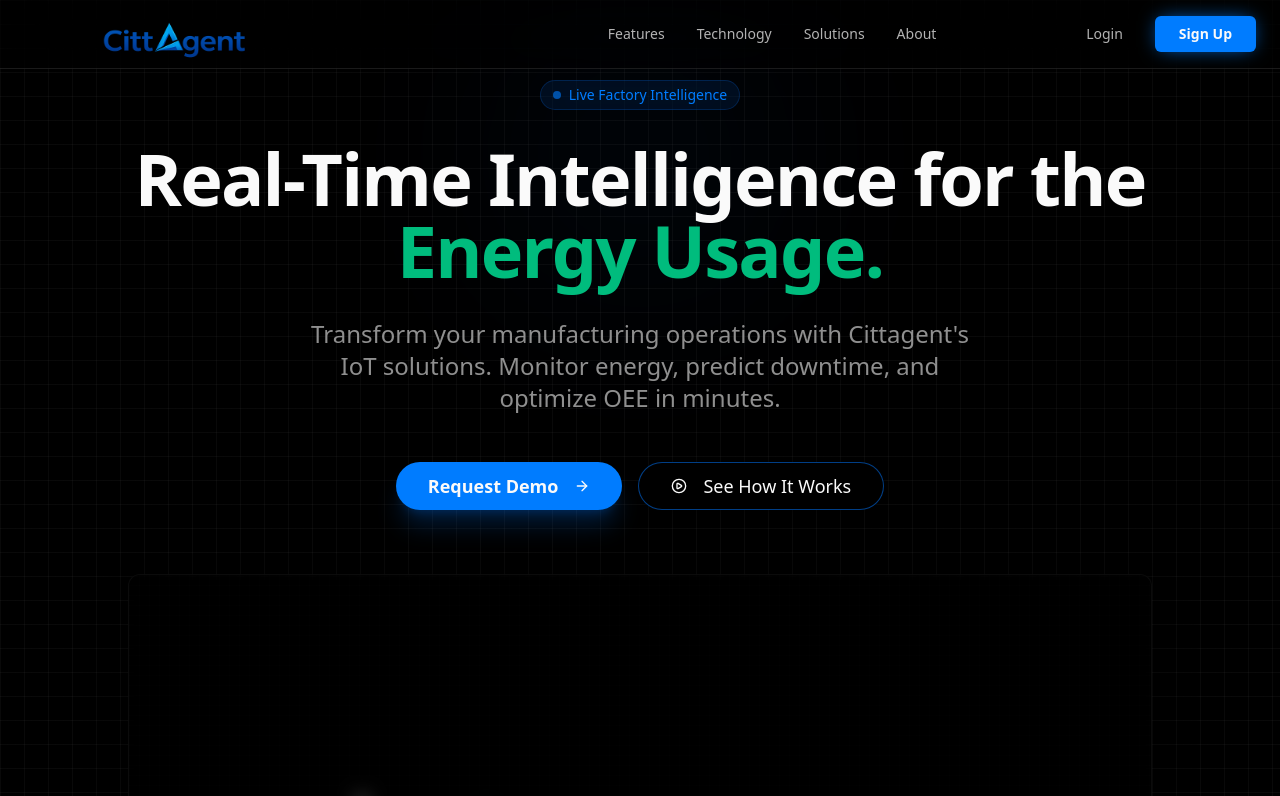
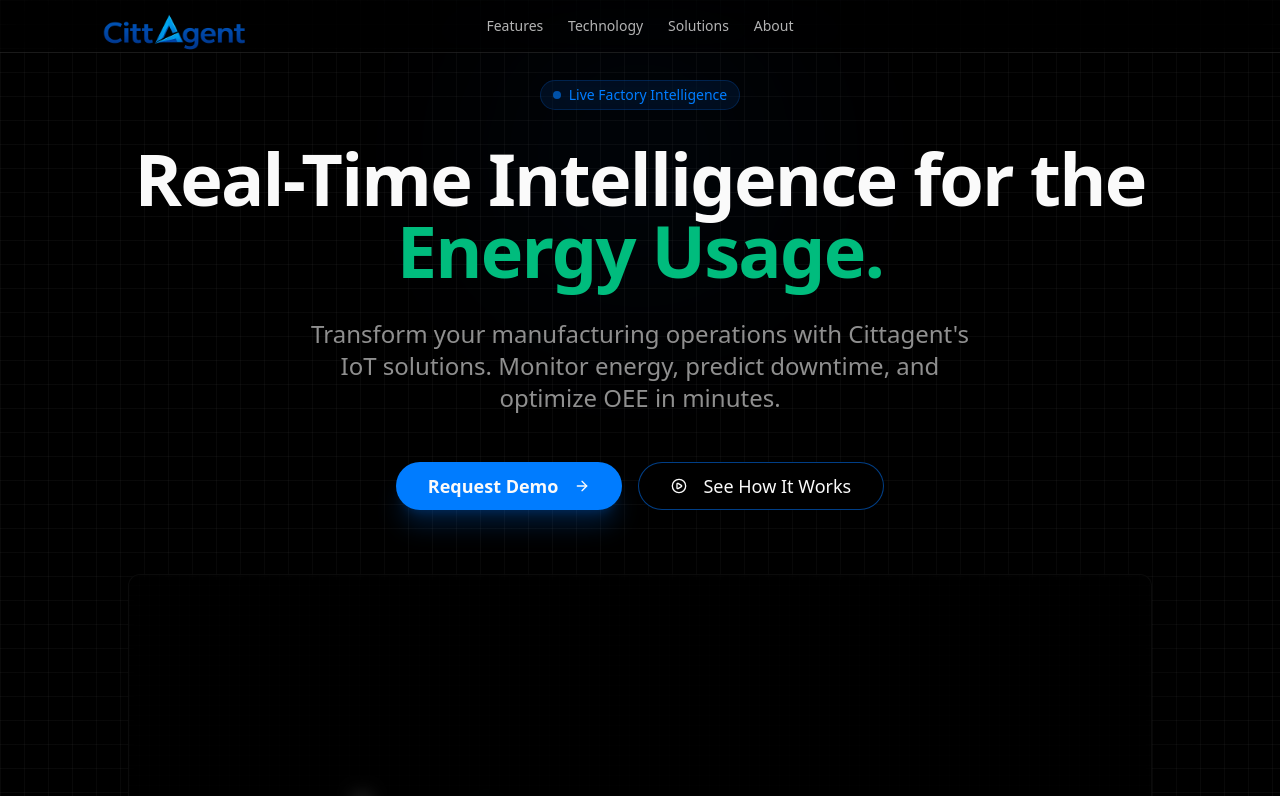
Before and after one commit to rohanrao-cittagent/cittagent_u-main-main, a Next.js app: page / in a window 1280 px wide. Shown: the top 796 px of the page. Built offline with nearby package versions, Linux system fonts and the light colour scheme.

Commit message:
feat: add new `Navbar` component with logo and navigation links

```diff
--- a/components/navbar.tsx
+++ b/components/navbar.tsx
@@ -2,14 +2,15 @@
 
 import Link from "next/link";
 import Image from "next/image";
-import { Button } from "@/components/ui/button";
+import { motion } from "framer-motion";
+
 
 export function Navbar() {
     return (
         <nav className="fixed top-0 left-0 right-0 z-50 flex items-center justify-between px-4 md:px-6 py-4 bg-black/40 backdrop-blur-xl border-b border-white/10 transition-all duration-300">
             <div className="relative flex items-center">
                 {/* Placeholder to reserve horizontal space */}
-                <div className="w-[180px] md:w-[450px] h-1" aria-hidden="true"></div>
+                <div className="w-[220px] md:w-[450px] h-1" aria-hidden="true"></div>
 
                 {/* Absolutely positioned logo allowing overflow */}
                 <Image
@@ -18,30 +19,31 @@
                     width={0}
                     height={0}
                     sizes="100vw"
-                    className="absolute top-1/2 left-0 -translate-y-1/2 mt-3 md:mt-4 w-auto h-[100px] md:h-[200px] object-contain max-w-none z-50"
+                    className="absolute top-1/2 left-0 -translate-y-1/2 mt-3 md:mt-4 w-auto h-[140px] md:h-[200px] object-contain max-w-none z-50"
                 />
             </div>
 
-            <div className="hidden md:flex items-center gap-8">
+            <div className="hidden md:flex items-center justify-around flex-1">
                 {["Features", "Technology", "Solutions", "About"].map((item) => (
                     <Link
                         key={item}
                         href={`#${item.toLowerCase()}`}
-                        className="text-sm font-medium text-white/70 hover:text-primary transition-colors hover:glow-sm"
                     >
-                        {item}
+                        <motion.span
+                            className="block text-sm font-medium text-white/70 hover:text-primary transition-colors"
+                            whileHover={{ scale: 1.1 }}
+                            whileTap={{ scale: 0.95 }}
+                        >
+                            {item}
+                        </motion.span>
                     </Link>
                 ))}
             </div>
 
-            <div className="flex items-center gap-2 md:gap-4">
-                <Button variant="ghost" className="text-white/70 hover:text-white hover:bg-white/10 px-2 md:px-4">
-                    Login
-                </Button>
-                <Button className="font-semibold px-4 md:px-6 shadow-[0_0_20px_-5px_var(--color-primary)] hover:shadow-[0_0_30px_-5px_var(--color-primary)] transition-all duration-300">
-                    Sign Up
-                </Button>
-            </div>
+
+            {/* Placeholder for balance */}
+            <div className="w-[220px] md:w-[450px] h-1" aria-hidden="true"></div>
+
         </nav>
     );
 }
```
